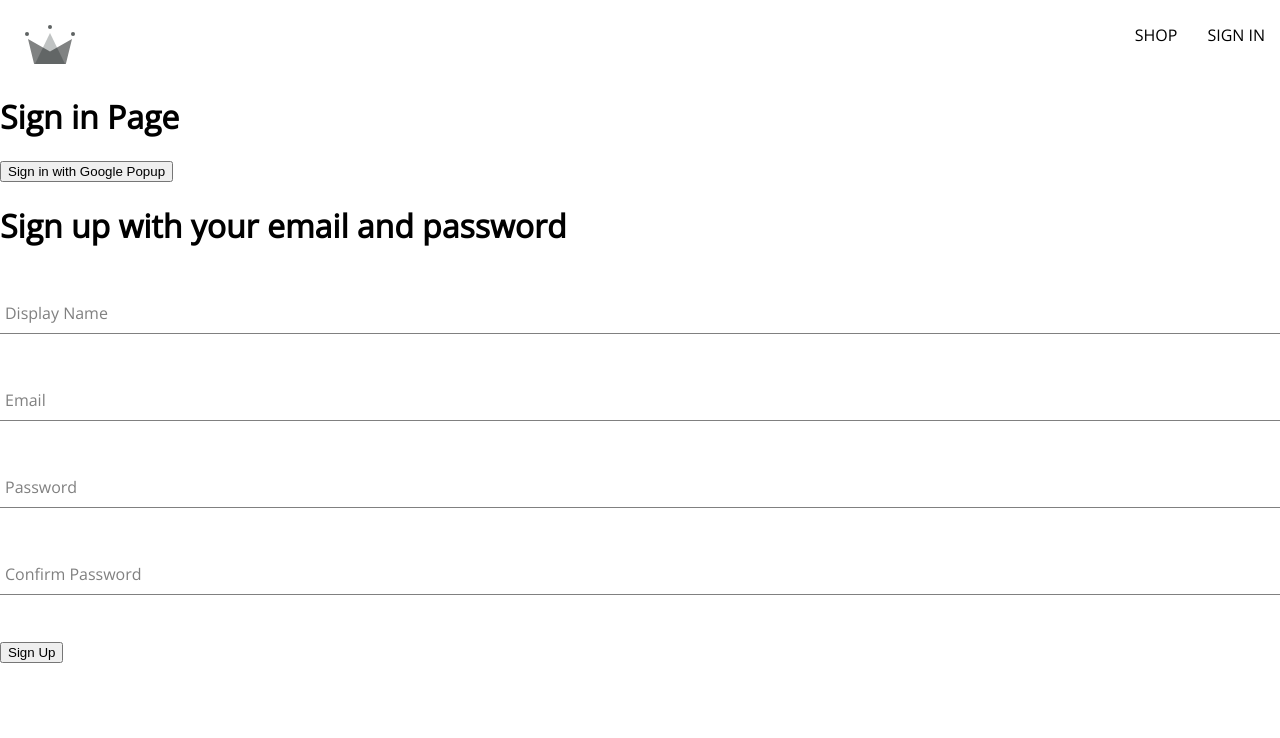
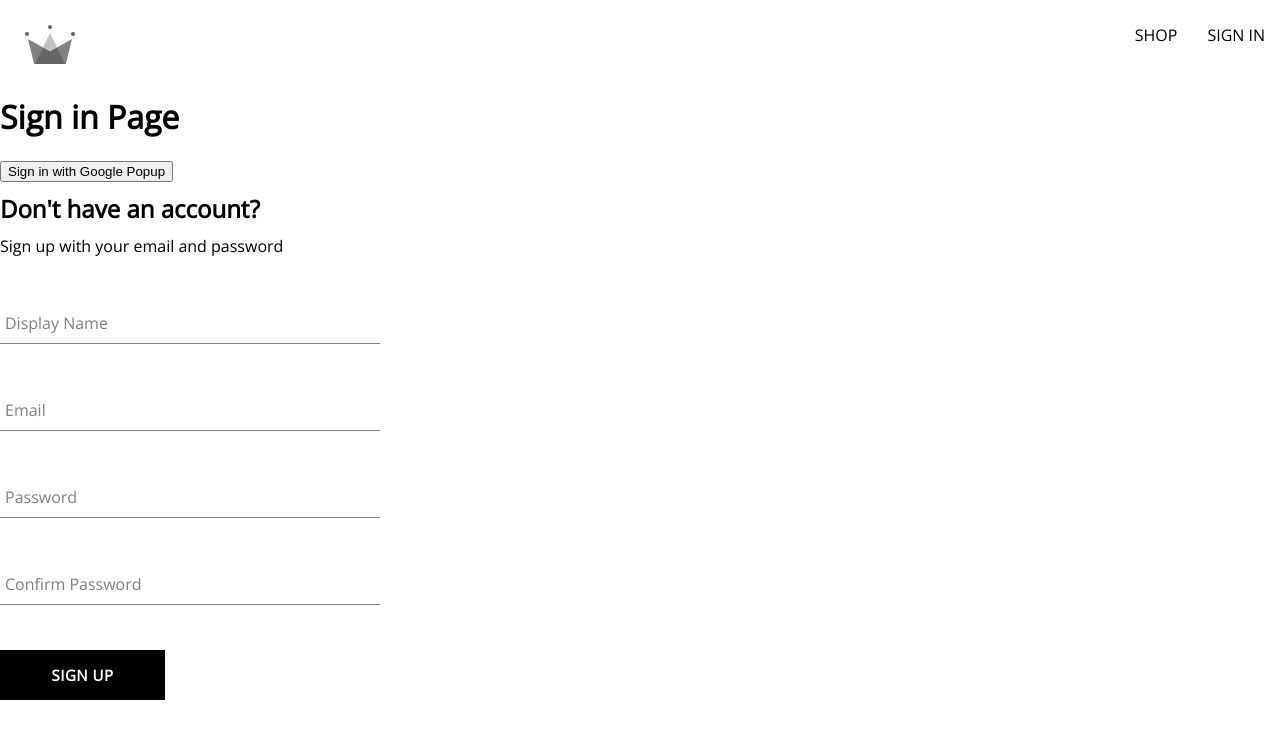
Before and after one commit to RDixonCodes/crwn-clothing, a React (Create React App) app: page /sign-in in a window 1280 px wide. Shown: the top 738 px of the page. Built offline with nearby package versions, Linux system fonts and the light colour scheme; a web font is replaced by a local one.

Commit message:
added button component

```diff
--- a/src/App.js
+++ b/src/App.js
@@ -1,5 +1,5 @@
+import { Routes, Route } from 'react-router-dom';
 import Home from './routes/home/home.component'
-import { Routes, Route } from 'react-router-dom';
 import Navigation from './routes/navigation/navigation.component';
 import SignIn from './routes/sign-in/sign-in.component';
 
--- /dev/null
+++ b/src/components/button/button.component.jsx
@@ -0,0 +1,28 @@
+import './button.styles.scss';
+/*
+button types:
+default
+
+inverted
+
+googl sign in
+\*/
+
+const BUTTON_TYPE_CLASSES = {
+    google: 'google-sign-in',
+    inverted: 'inverted',
+
+}
+const Button = ({ children, buttonType, ...otherProps }) => {
+
+    return (
+    <button
+    className={`button-container ${BUTTON_TYPE_CLASSES[buttonType]}`}
+    {...otherProps}
+    >
+    {children}
+    </button>
+    )
+};
+
+export default Button;
--- /dev/null
+++ b/src/components/button/button.styles.scss
@@ -0,0 +1,46 @@
+.button-container {
+    min-width: 165px;
+    width: auto;
+    height: 50px;
+    letter-spacing: 0.5px;
+    line-height: 50px;
+    padding: 0 35px 0 35px;
+    font-size: 15px;
+    background-color: black;
+    color: white;
+    text-transform: uppercase;
+    font-family: 'Open Sans';
+    font-weight: bolder;
+    border: none;
+    cursor: pointer;
+    display: flex;
+    justify-content: center;
+
+    &:hover {
+      background-color: white;
+      color: black;
+      border: 1px solid black;
+    }
+
+    &.google-sign-in {
+      background-color: #4285f4;
+      color: white;
+
+      &:hover {
+        background-color: #357ae8;
+        border: none;
+      }
+    }
+
+    &.inverted {
+      background-color: white;
+      color: black;
+      border: 1px solid black;
+
+      &:hover {
+        background-color: black;
+        color: white;
+        border: none;
+      }
+    }
+  }
--- a/src/components/category-item/category-item.component.jsx
+++ b/src/components/category-item/category-item.component.jsx
@@ -1,6 +1,8 @@
 import './category-item.styles.scss';
 
+//destructure category
 const CategoryItem = ({category: {title, imageUrl}}) => {
+
     return (
         <div className="category-container">
         <div className="background-image"  style={{backgroundImage: `url(${imageUrl})`}}/>
--- a/src/components/sign-up/sign-up-form.component.jsx
+++ b/src/components/sign-up/sign-up-form.component.jsx
@@ -1,9 +1,11 @@
 import { useState } from "react";
-import FormInput  from '../form-input/form-input.component'
-
 import { createAuthUserWithEmailAndPassword,
     createUserDocumentFromAuth
 } from "../../utils/firebase/firebase.utils";
+
+import FormInput  from '../form-input/form-input.component'
+import Button from '../button/button.component';
+import './sign-up-form.styles.scss'
 
 const defaultFormFields = {
     displayName: '',
@@ -61,22 +63,48 @@
     }
 
     return(
-        <div>
-            <h1>Sign up with your email and password</h1>
+        <div className="sign-up-container">
+            <h2>Don't have an account?</h2>
+            <span>Sign up with your email and password</span>
             <form onSubmit={handleSubmit}>
-                <FormInput label="Display Name" required type="text" onChange={handleChange} name='displayName'
+                <FormInput label="Display Name"
+                required type="text"
+                onChange={handleChange}
+                name='displayName'
                 value={displayName}/>
 
-                <FormInput label="Email"  required type="email" onChange={handleChange} name='email'
-                value={email}/>
+                {/*another way to combine options */}
+                {/* <FormInput label="Display Name"
+                inputOptions = {{
+                required: 'true',
+                type: "text",
+                onChange: handleChange,
+                name: 'displayName',
+                value: displayName }}/> */}
 
-                <FormInput label="Password" required type="password" onChange={handleChange} name='password'
-                value={password} />
+                <FormInput label="Email"
+                required
+                type="email"
+                onChange={handleChange}
+                name='email'
+                value={email}
+                />
 
-                <FormInput label="Confirm Password" required type="password" onChange={handleChange} name='confirmPassword'
-                value={confirmPassword} />
+                <FormInput label="Password"
+                required
+                type="password"
+                onChange={handleChange}
+                name='password'
+                value={password}
+                />
 
-                <button type='submit'>Sign Up</button>
+                <FormInput label="Confirm Password"
+                required type="password"
+                onChange={handleChange}
+                name='confirmPassword'
+                value={confirmPassword}
+                />
+                <Button type='submit'>Sign Up</Button>
             </form>
         </div>
     )
--- /dev/null
+++ b/src/components/sign-up/sign-up-form.styles.scss
@@ -0,0 +1,9 @@
+.sign-up-container {
+    display: flex;
+    flex-direction: column;
+    width: 380px;
+
+    h2 {
+        margin: 10px 0;
+    }
+}
```
